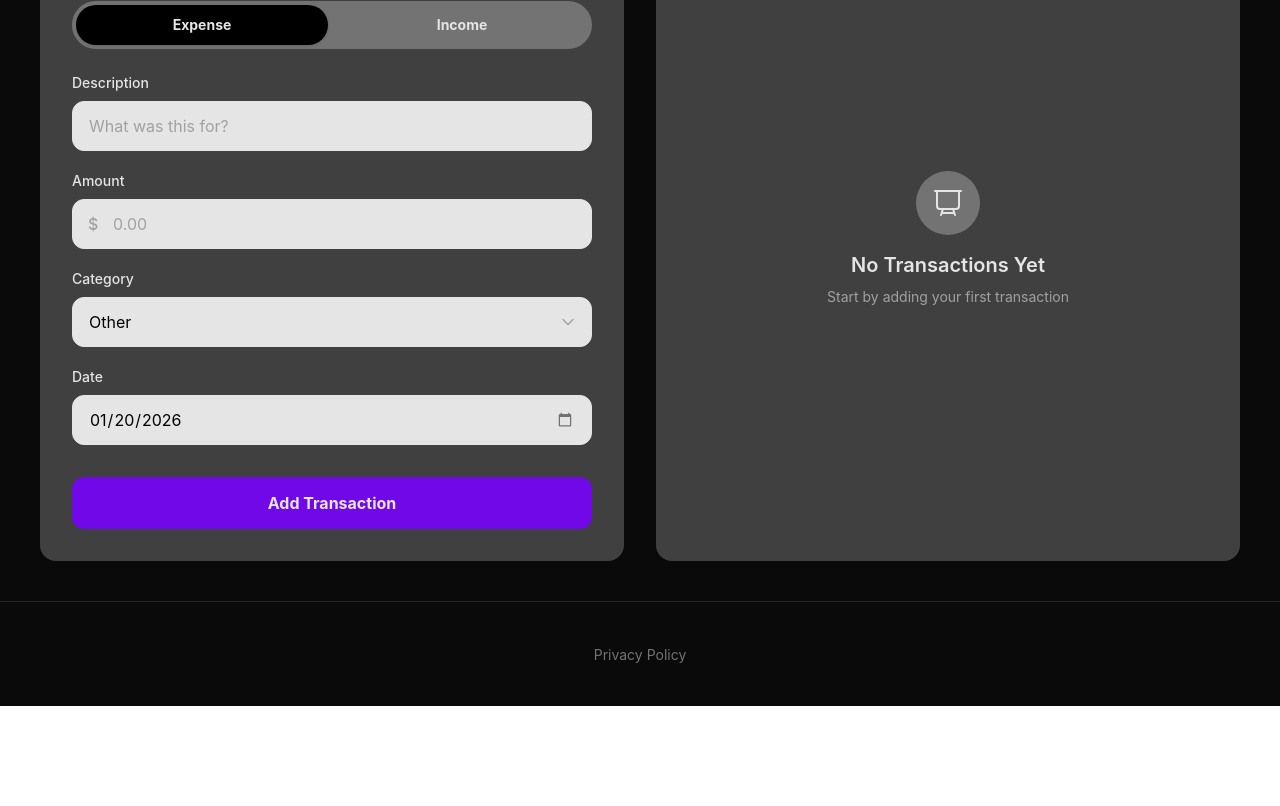
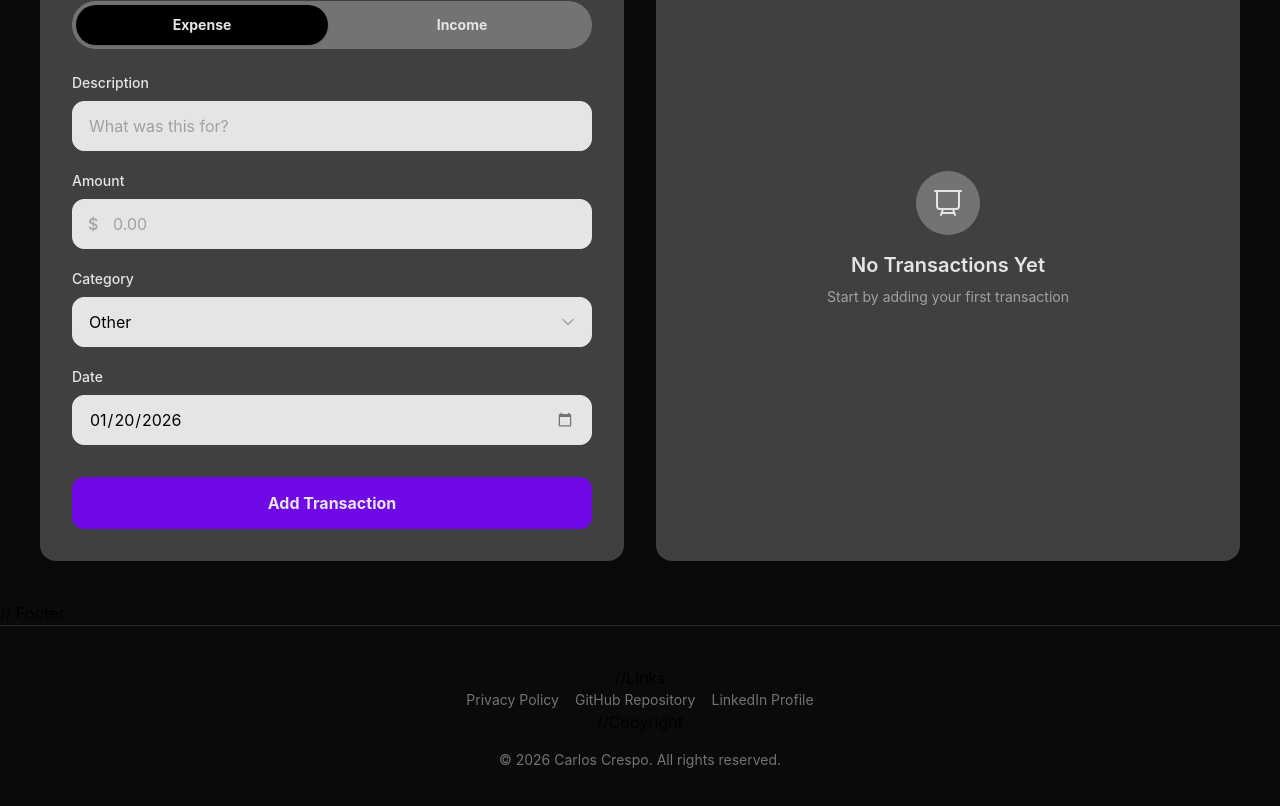
Before and after one commit to Crespo1301/finance-dashboard, a React (Vite) app: page / in a window 1280 px wide. Shown: the part 1861-2667 px from the top of the page. Before the commit the page ends 2567 px from the top, so only its background shows below. Built offline with nearby package versions, Linux system fonts and the light colour scheme.

Commit message:
updated footer

```diff
--- a/src/App.jsx
+++ b/src/App.jsx
@@ -149,13 +149,33 @@ function App() {
           <Route path="/privacy" element={<PrivacyPolicy />} />
         </Routes>
 
+
+        // Footer
         <footer className="py-10 text-center border-t border-neutral-800">
-          <Link
-            to="/privacy"
-            className="text-neutral-500 hover:text-white text-sm font-normal transition-colors duration-200"
-          >
-            Privacy Policy
-          </Link>
+
+          //Links
+          <div className="flex flex-row gap-4 flex-col sm:flex-row justify-center items-center">
+            <Link to="/privacy" className="text-neutral-500 hover:text-white text-sm font-normal transition-colors duration-200">
+              Privacy Policy
+            </Link>
+
+            <Link to="/privacy" className="text-neutral-500 hover:text-white text-sm font-normal transition-colors duration-200">
+              GitHub Repository
+            </Link>
+
+            <Link to="/privacy" className="text-neutral-500 hover:text-white text-sm font-normal transition-colors duration-200">
+              LinkedIn Profile
+            </Link>
+          </div>
+
+          //Copyright
+          <div className="flex flex-col items-center">
+            <p className="mt-4 text-neutral-500 text-sm font-normal">
+              &copy; {new Date().getFullYear()} Carlos Crespo. All rights reserved.
+            </p>
+          </div>
+
+
         </footer>
       </div>
     </BrowserRouter>
--- a/src/components/TransactionForm.jsx
+++ b/src/components/TransactionForm.jsx
@@ -2,10 +2,13 @@ import { useState } from 'react'
 import { useCurrency } from '../context/CurrencyContext'
 
 const CATEGORIES = [
+  'Credit Card',
+  'Bills',
   'Entertainment',
   'Food',
   'Housing',
   'Health',
+  "Loans",
   'Transportation',
   'Utilities',
   'Shopping',
--- a/src/components/TransactionList.jsx
+++ b/src/components/TransactionList.jsx
@@ -2,10 +2,13 @@ import { useState } from 'react'
 import { useCurrency } from '../context/CurrencyContext'
 
 const CATEGORIES = [
+  'Credit Card',
+  'Bills',
   'Entertainment',
   'Food',
   'Housing',
   'Health',
+  "Loans",
   'Transportation',
   'Utilities',
   'Shopping',
```
Also changed, not shown: 1 other file (tests, documents, lock files or other folders).
